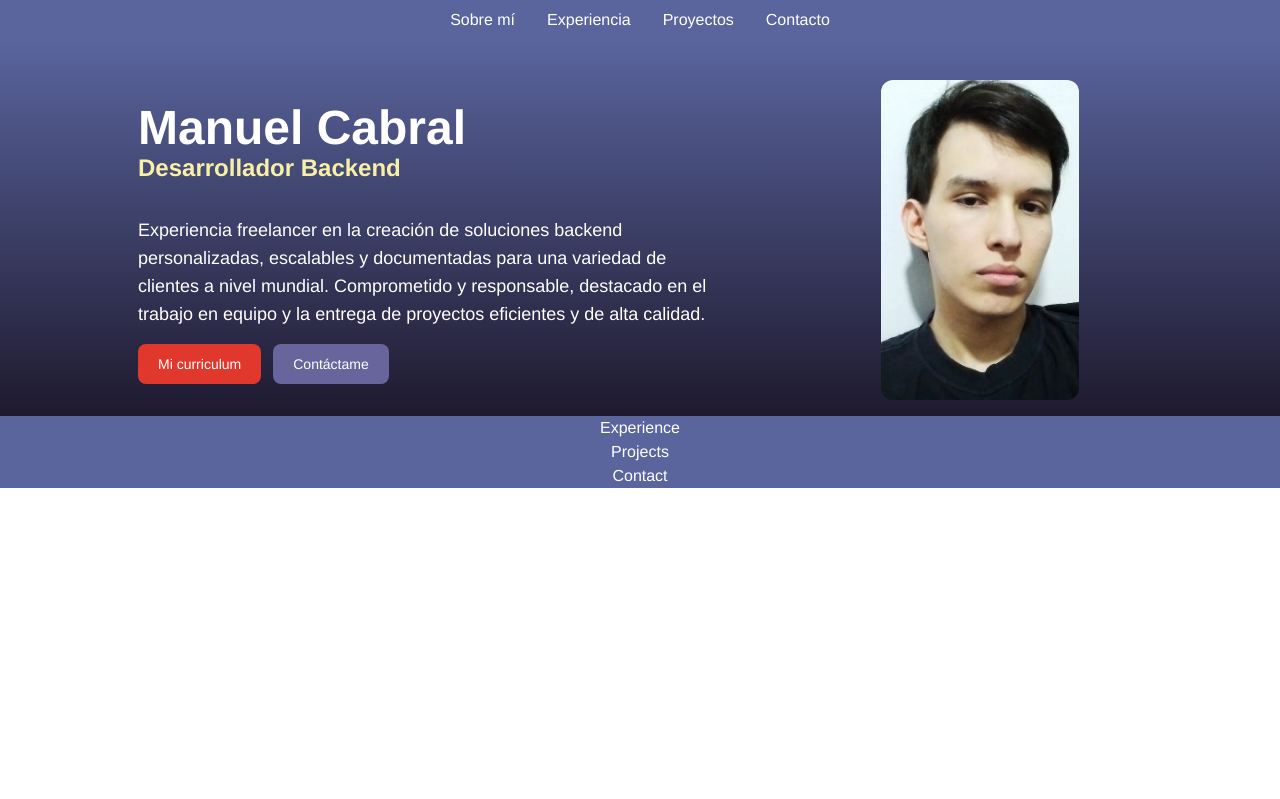
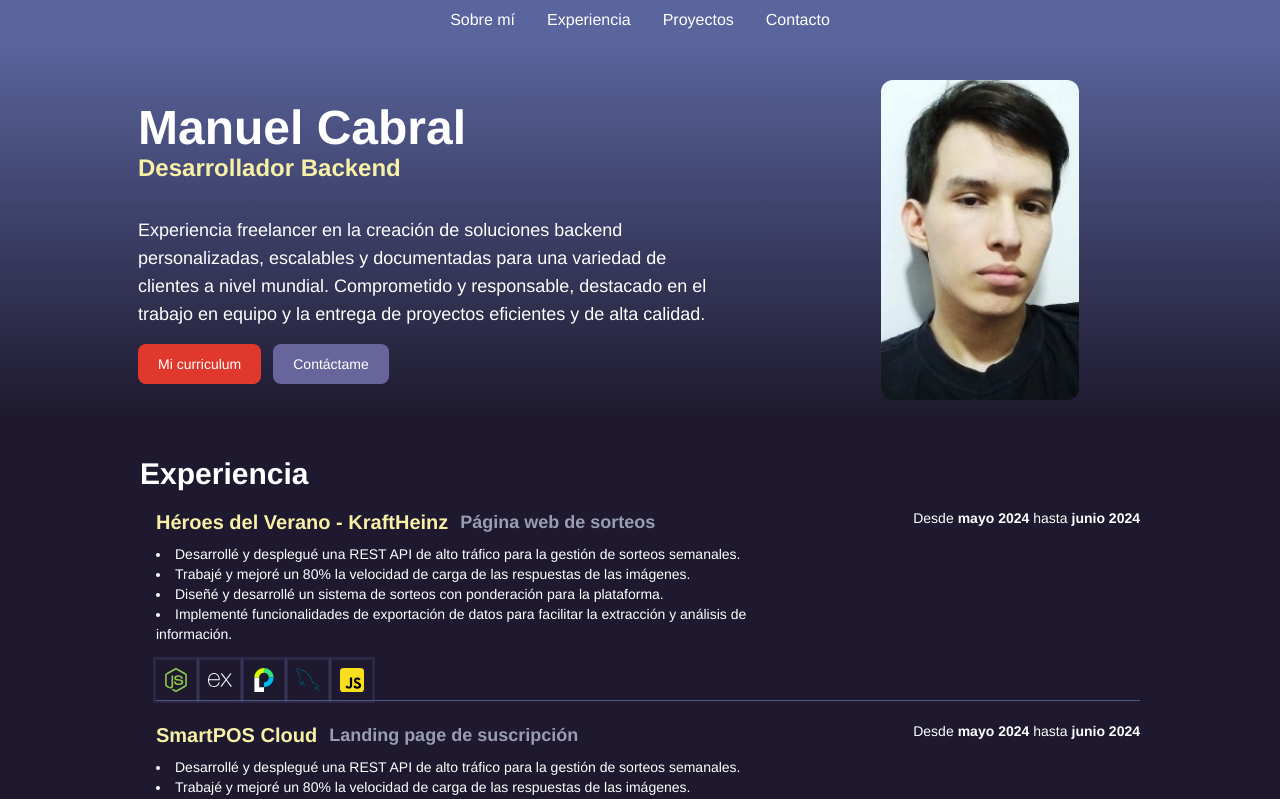
Before and after one commit to manucabral/portafolio, a React (Vite) app: page / in a window 1280 px wide. Shown: the top 799 px of the page. Built offline with nearby package versions, Linux system fonts and the light colour scheme.

Commit message:
feat: update Experience component to display job experience dynamically
todo: componentize

```diff
--- a/src/sections/experience/Experience.tsx
+++ b/src/sections/experience/Experience.tsx
@@ -1,10 +1,73 @@
 import Section from '../../components/Section'
 import type { RefProps } from '../../global'
+import experience from '../../data/experiencie.json'
+import TechIcon from '../../components/TechIcon'
 
 export default function Experience({ innerRef }: RefProps): JSX.Element {
     return (
-        <Section title="Experiencia" innerRef={innerRef}>
-            Experience
+        <Section
+            title="Experiencia"
+            innerRef={innerRef}
+            className="bg-pr w-full"
+        >
+            <div className="flex flex-col gap-4 w-full sm:w-[1000px] mt-10">
+                <h2 className="text-3xl font-bold text-center sm:text-left">
+                    Experiencia
+                </h2>
+                <div className="flex flex-col gap-5 w-full pl-4">
+                    {experience.map((job) => (
+                        <div
+                            title={job.company}
+                            key={job.id}
+                            className="flex flex-col sm:flex-row w-full border-b border-se border-opacity-80"
+                        >
+                            <div className="flex justify-between flex-col w-full">
+                                <div className="flex flex-col sm:flex-row gap-3 text-left pb-2">
+                                    <h1 className="text-xl font-bold text-te-300">
+                                        <a
+                                            href={job.link}
+                                            target="_blank"
+                                            rel="noreferrer"
+                                            className="hover:text-te-100"
+                                        >
+                                            {job.company}
+                                        </a>
+                                    </h1>
+                                    <h2 className="text-lg font-semibold text-te-400">
+                                        {job.product}
+                                    </h2>
+                                </div>
+                                <div className="flex flex-col gap-1">
+                                    <ul className="list-disc list-inside">
+                                        {job.description.map((desc) => (
+                                            <li key={desc} className="text-sm">
+                                                {desc}
+                                            </li>
+                                        ))}
+                                    </ul>
+                                </div>
+                                <div className="flex gap-1 pt-4">
+                                    {job.techs.map((tech) => (
+                                        <TechIcon key={tech} name={tech} />
+                                    ))}
+                                </div>
+                            </div>
+                            <div className="flex pt-4 sm:pt-0 sm:flex-col items-end gap-1 sm:w-1/2">
+                                <div className="flex gap-1">
+                                    <p className="text-sm">Desde</p>
+                                    <p className="text-sm font-semibold">
+                                        {job.startDate}
+                                    </p>
+                                    <p className="text-sm">hasta</p>
+                                    <p className="text-sm font-semibold">
+                                        {job.endDate}
+                                    </p>
+                                </div>
+                            </div>
+                        </div>
+                    ))}
+                </div>
+            </div>
         </Section>
     )
 }
```
